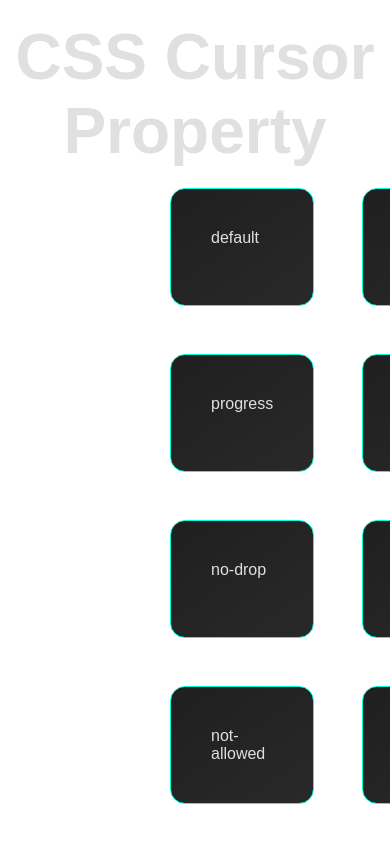
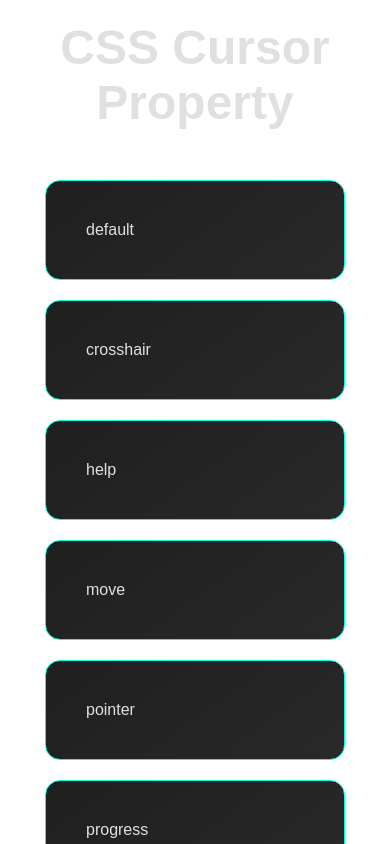
Before and after one commit to nicoToscano/css-cursors, a Next.js app: page / in a window 390 px wide. Shown: the top 844 px of the page. Built offline with nearby package versions, Linux system fonts and the light colour scheme.

Commit message:
Refactor CSS styles for title and container to improve layout and responsiveness

```diff
--- a/src/app/page.css
+++ b/src/app/page.css
@@ -1,24 +1,40 @@
 .title {
-  font-size: 4rem;
+  font-size: clamp(3rem, 5vw, 4rem);
   text-align: center;
   margin-top: 20px;
   color: var(--fontcolor);
+  margin-bottom: 50px;
 }
 
 .container {
   display: grid;
-  grid-template-columns: repeat(5, 1fr);
-  grid-template-rows: repeat(5, 1fr);
-  gap: 8px;
+  align-items: center;
+  justify-content: center;
+  gap: 20px;
+  margin: 0 auto;
+  grid-template-columns: repeat(1, max(250px, 300px));
+}
 
-  margin-left: 150px;
-  margin-right: 150px;
+@media (min-width: 650px) {
+  .container {
+    grid-template-columns: repeat(2, max(250px, 300px));
+  }
+}
+
+@media (min-width: 900px) {
+  .container {
+    grid-template-columns: repeat(3, max(250px, 300px));
+  }
+}
+@media (min-width: 1200px) {
+  .container {
+    grid-template-columns: repeat(4, max(250px, 300px));
+  }
 }
 
 .container [class^="card"] {
   border: 1px solid var(--card-border);
   background: var(--card-background);
-  margin: 20px;
   padding: 40px;
   border-radius: 15px;
   color: var(--fontcolor);
```
